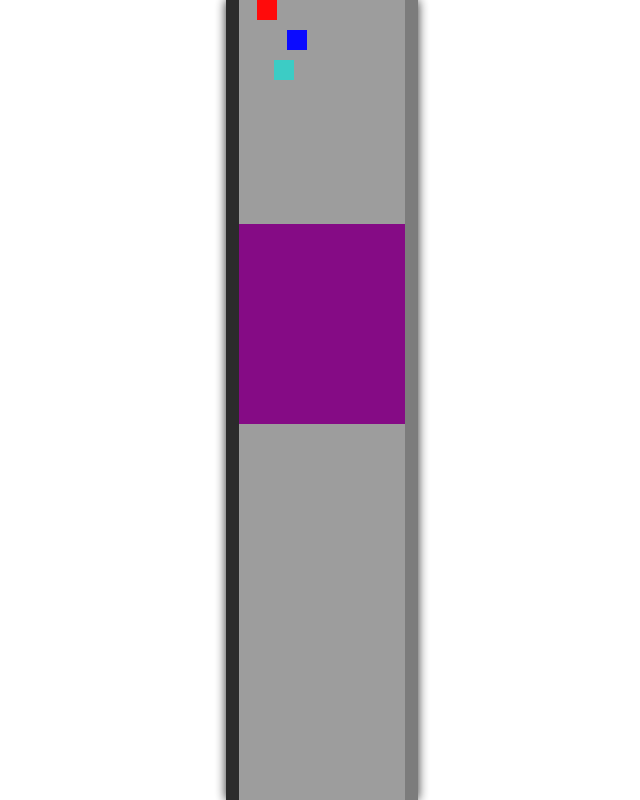
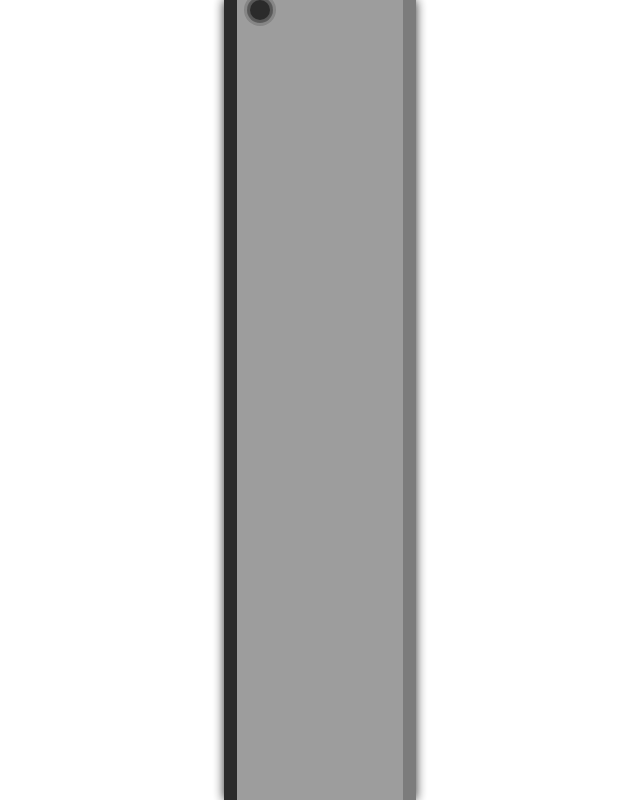
Before and after one commit to Xigrux/HeartSTRs, a PHP site: page /mainGame.html in a window 1280 px wide. Shown: the whole page, without its empty margins (416-1056 px from the left). Run offline with PHP 8.4, Linux system fonts and the light colour scheme; grey boxes are pictures that could not be loaded.

Commit message:
token type 1 design done

```diff
--- a/main.css
+++ b/main.css
@@ -1,11 +1,12 @@
 /* CURSORS*/
 
-body {
-  cursor: none;
+  body {
+    cursor: none;
   }
-  .path-full, label{
+
+  .path-full, label:hover {
     cursor: pointer;
-    animation: animate 0.25s infinite;
+    animation: animate 0.25s infinite !important;
   }
 
   @keyframes animate{
@@ -421,25 +422,72 @@ body {
   }
   .token {
     position: absolute;
+    border-radius: 50%;
     top: 0px;
     width: 20px;
     height: 20px;
-    background-color: red;
+    background-color: #222;
+    animation: ripple infinite ease-in 1s;
+    transition: all 0.8s ease;
   }
 
-  label:nth-last-of-type(1) {
-    top: 30px;
-    background-color: blue;
+  .token:hover {
+    border: white 2px solid;
+    box-shadow: 0 5px 6px rgb(255, 222, 179);
+    margin-top: 3px;
   }
 
-  label:nth-last-of-type(2) {
-    top: 60px;
-    background-color: rgb(52, 202, 195);
+  @keyframes ripple {
+    0% {
+      box-shadow: 0 0 0 0 #22222200,
+                  0 0 0 0 #22222277,
+                  0 0 0 0 #22222255;
+    }
+    10% {
+      box-shadow: 0 0 0 1px #22222299,
+                  0 0 0 0 #22222233,
+                  0 0 0 0 #22222244;
+    }
+    15% {
+      box-shadow: 0 0 0 2px #22222277,
+                  0 0 0 0 #22222200,
+                  0 0 0 0 #22222222;
+    }
+    30% {
+      box-shadow: 0 0 0 3px #22222255,
+                  0 0 0 2px #22222222,
+                   0 0 0 0 #22222200;
+    }
+    60% {
+      box-shadow: 0 0 0 6px #22222233,
+                  0 0 0 3px #22222277,
+                  0 0 0 2px #22222211;
+    }
+    75% {
+      box-shadow: 0 0 0 12px #22222222,
+                  0 0 0 6px #22222288,
+                  0 0 0 3px #22222255;
+    }
+    100% {
+      box-shadow: 0 0 0 20px #22222200,
+                  0 0 12px #22222200,
+                  0 0 0 6px #22222200;
+    }
+  }
+
+  @keyframes pulse {
+
+    0% {transform-origin: center; transform: scale(1);}
+    10% {transform: scale(0.95);}
+    15% {transform: scale(0.8);}
+    30% {transform: scale(1.3);}
+    60% {transform: scale(1.2);}
+    100% {transform: scale();}
+
   }
 
 
-
-  .test {
+  /* .test {
     background-color: purple;
     position: relative;
     top: 200px;
@@ -449,17 +497,13 @@ body {
 
   input[type=checkbox]:checked:nth-last-of-type(2) ~ .test{
     background-color: green;
+  } */
+
+  input[type=checkbox]:checked + .token {
+    display:none;
   }
 
-  input[type=checkbox]:checked + .token {
-    display: none;
-  }
-
-  .disabled {
-    display:none;
-    background-color: royalblue;
-  }
-
+/* END CARD */
   .end {
     animation: ending;
     animation-duration: 3s;
--- a/mainGame.html
+++ b/mainGame.html
@@ -30,11 +30,8 @@
       <div class="path-way-1 ani-thin be">
         <input type="checkbox" id="token-1" name="selector"></input>
         <label class="token" for="token-1"></label>
-        <input type="checkbox" id="token-2" name="selector"></input>
-        <label class="token" for="token-2"></label>
-        <input type="checkbox" id="token-3" name="selector"></input>
-        <label class="token" for="token-3"></label>
-        <div class="test" id="test"></div>
+
+        <!-- <div class="test" id="test"></div> -->
       </div>
 
       <div class="path-way-2 ani-move">
```
Also changed, not shown: 2 other files.
